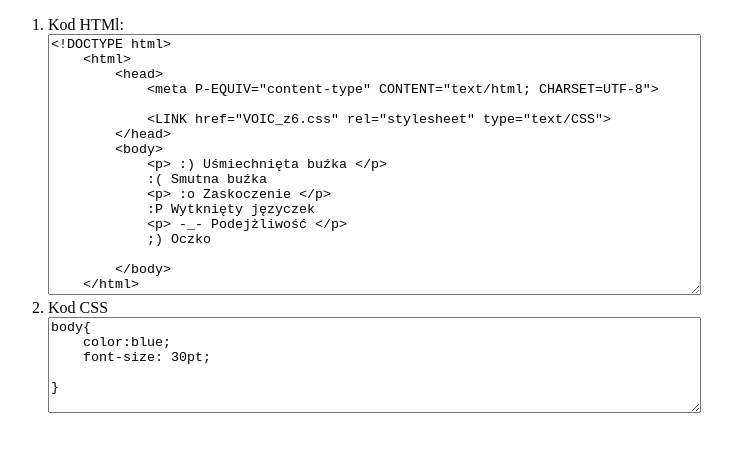
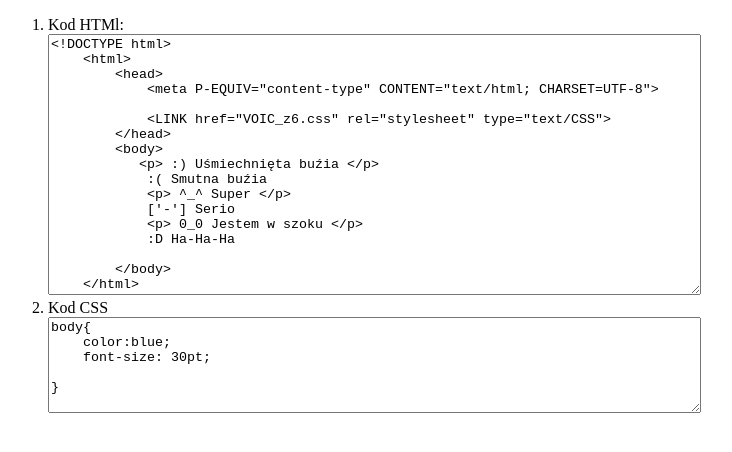
Before and after one commit to Andrii2221/cSS, a plain HTML site: page kod_z6_VOIC.html in a window 1280 px wide. Shown: the whole page, without its empty margins (0-732 px from the left). Drawn offline with Linux system fonts and the light colour scheme.

Commit message:
Update kod_z6_VOIC.html

```diff
--- a/kod_z6_VOIC.html
+++ b/kod_z6_VOIC.html
@@ -17,12 +17,12 @@
             <LINK href="VOIC_z6.css" rel="stylesheet" type="text/CSS">
         </head>
         <body>
-            <p> :) Uśmiechnięta buźka </p>
-            :( Smutna buźka
-            <p> :o Zaskoczenie </p>
-            :P Wytknięty języczek
-            <p> -_- Podejżliwość </p>
-            ;) Oczko
+           <p> :) Uśmiechnięta buźia </p>
+            :( Smutna buźia
+            <p> ^_^ Super </p>
+            ['-'] Serio
+            <p> 0_0 Jestem w szoku </p>
+            :D Ha-Ha-Ha
 
         </body>
     </html>
```
